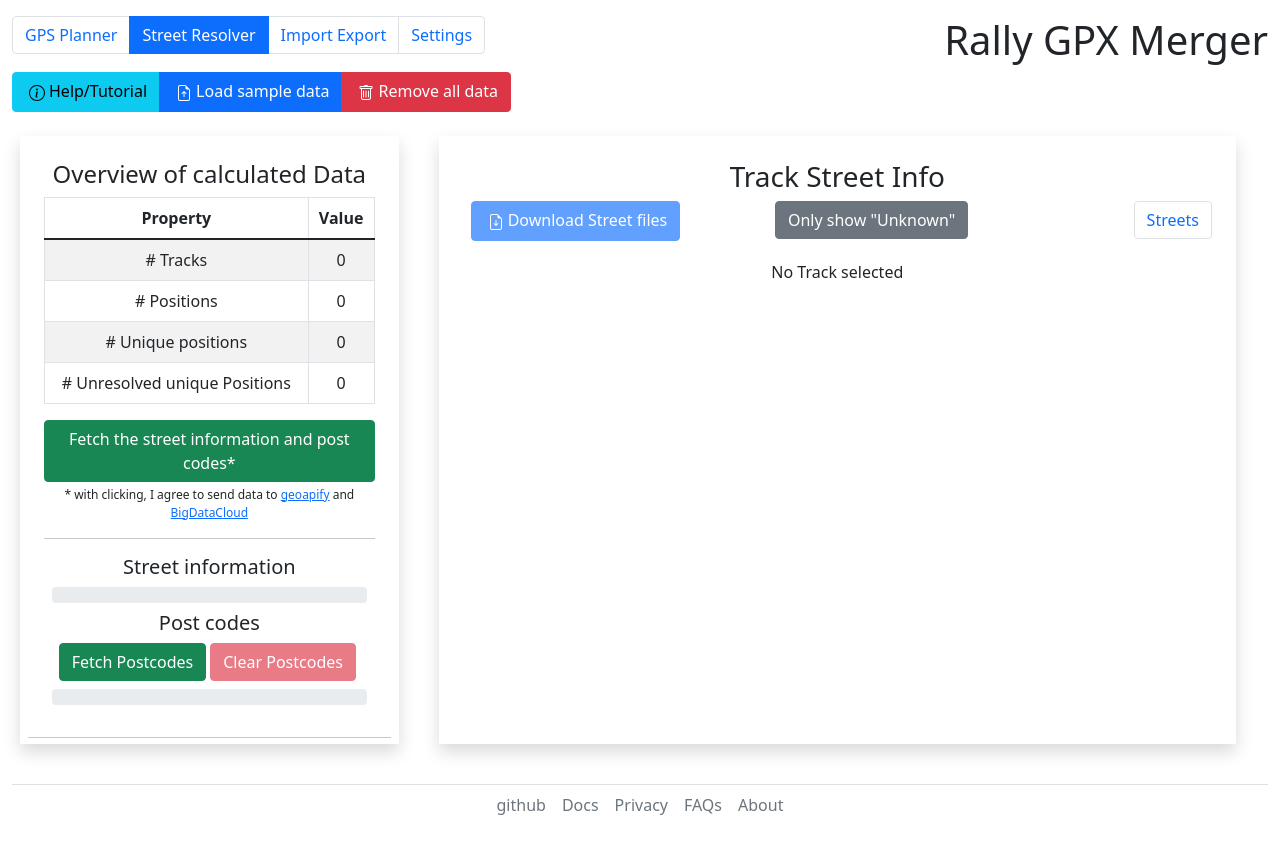
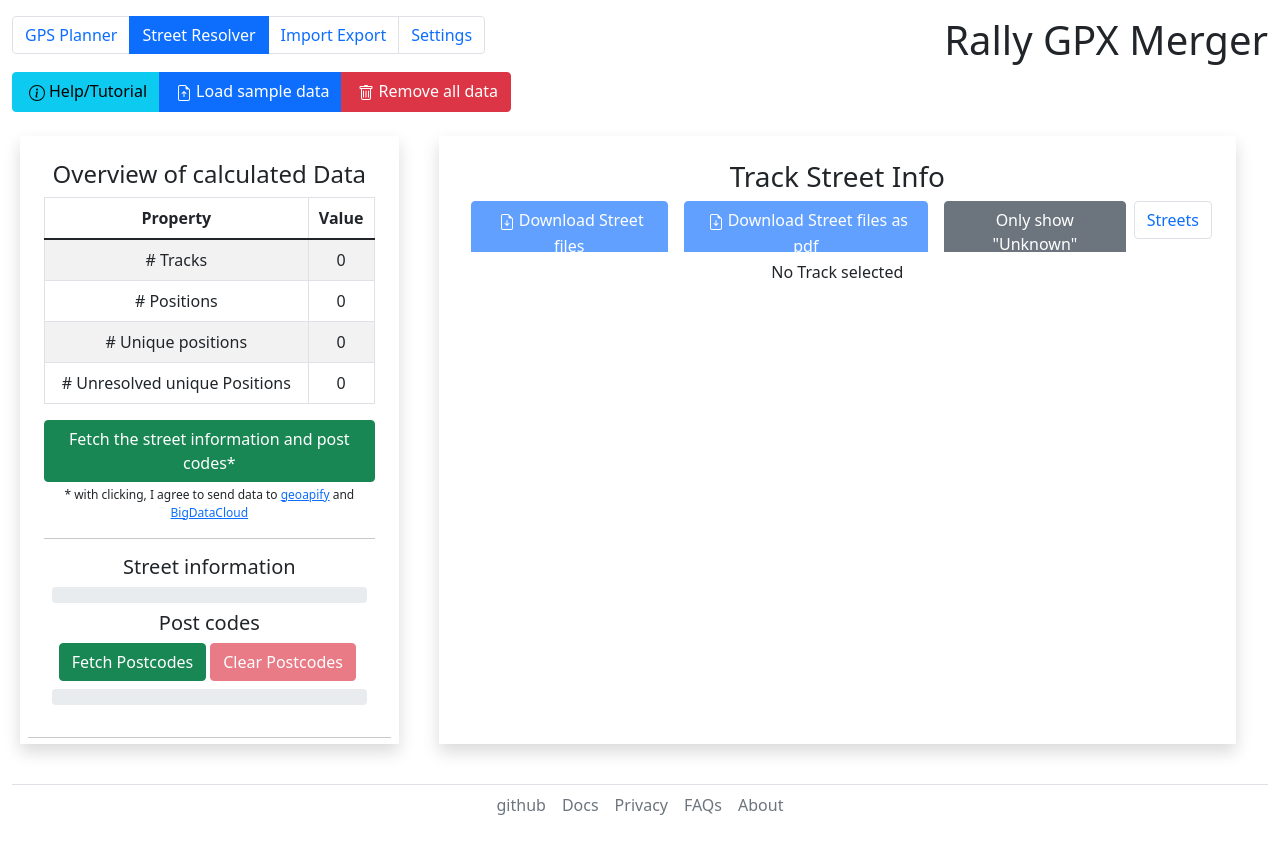
Before and after one commit to SebastianHanfland/RallyGPXMerger, a React (Vite) app in the folder website/: page / in a window 1280 px wide. Both pictures are taken after a click on the button "Street Resolver". Shown: the top 854 px of the page. Built offline with nearby package versions, Linux system fonts and the light colour scheme.

Commit message:
#97 first draft of exporting the csv as pdf

```diff
--- a/website/package.json
+++ b/website/package.json
@@ -24,6 +24,8 @@
     "geo-distance-helper": "^2.0.4",
     "gpx-builder": "^5.2.1",
     "gpxparser": "^3.0.8",
+    "jspdf": "^2.5.1",
+    "jspdf-autotable": "^3.8.1",
     "jszip": "^3.10.1",
     "leaflet": "^1.9.4",
     "lz-string": "^1.5.0",
--- /dev/null
+++ b/website/src/components/streets/StreetFilesjsPdfDownloader.tsx
@@ -0,0 +1,81 @@
+import { Button } from 'react-bootstrap';
+import { useSelector } from 'react-redux';
+import download from '../../assets/file-down.svg';
+import { BlockedStreetInfo, TrackStreetInfo } from '../../mapMatching/types.ts';
+import { getBlockedStreetInfo } from '../../mapMatching/getBlockedStreetInfo.ts';
+import { getEnrichedTrackStreetInfos } from '../../mapMatching/getEnrichedTrackStreetInfos.ts';
+
+import JsPDF from 'jspdf';
+import autoTable from 'jspdf-autotable';
+import { convertTrackInfoToCsv } from './trackCsvCreator.ts';
+
+function createPdf(trackStreets: TrackStreetInfo) {
+    const doc = new JsPDF();
+
+    // It can parse html:
+    // <table id="my-table"><!-- ... --></table>
+    //     autoTable(doc, { html: '#my-table' })
+
+    // Or use javascript directly:
+
+    const csvBody = convertTrackInfoToCsv(trackStreets);
+
+    const infoBody: string[][] = csvBody
+        .split('\n')
+        .slice(0, 6)
+        .map((row) => row.split(';'));
+
+    const streetBody: string[][] = csvBody
+        .split('\n')
+        .slice(6)
+        .map((row) => row.split(';'));
+
+    doc.text(trackStreets.name, 10, 10);
+    autoTable(doc, {
+        head: infoBody.slice(0, 1),
+        body: infoBody.slice(1),
+    });
+    autoTable(doc, {
+        head: streetBody.slice(0, 1),
+        body: streetBody.slice(1),
+    });
+
+    doc.save('table.pdf');
+}
+
+const downloadFiles = (trackStreetInfos: TrackStreetInfo[], blockedStreetInfos: BlockedStreetInfo[]) => {
+    // const zip = new JSZip();
+    // trackStreetInfos.forEach((track) => {
+    //     zip.file(`${track.name}-${track.distanceInKm.toFixed(2)}km.csv`, createCsv(convertTrackInfoToCsv(track)));
+    // });
+    createPdf(trackStreetInfos[0]);
+    // zip.file(
+    //     getLanguage() === 'de' ? `Blockierte-Straßen.csv` : `Blocked-Streets.csv`,
+    //
+    //     // createCsv(convertStreetInfoToCsv(blockedStreetInfos))
+    // );
+    // zip.generateAsync({ type: 'blob' }).then(function (content) {
+    //     FileSaver.saveAs(content, `StreetList-${new Date().toISOString()}.zip`);
+    // });
+
+    console.log(trackStreetInfos, blockedStreetInfos);
+
+    // const printer = new pdfMake({});
+
+    // printer.createPdfKitDocument(docDefinition, {}).file().;
+};
+
+export const StreetFilesJsPdfDownloader = () => {
+    const trackStreetInfos = useSelector(getEnrichedTrackStreetInfos);
+    const blockedStreetInfos = useSelector(getBlockedStreetInfo);
+    return (
+        <Button
+            onClick={() => downloadFiles(trackStreetInfos, blockedStreetInfos)}
+            disabled={trackStreetInfos.length === 0}
+            title={'Download all GPX files for the tracks'}
+        >
+            <img src={download} className="m-1" alt="download file" color={'#ffffff'} />
+            Download Street files as pdf
+        </Button>
+    );
+};
--- a/website/src/components/streets/StreetResolvedTracks.tsx
+++ b/website/src/components/streets/StreetResolvedTracks.tsx
@@ -6,6 +6,7 @@ import { StreetFilesDownloader } from './StreetFilesDownloader.tsx';
 import { getEnrichedTrackStreetInfos } from '../../mapMatching/getEnrichedTrackStreetInfos.ts';
 import { BlockedStreetInfo } from './BlockedStreetInfo.tsx';
 import { geoCodingActions, getOnlyShowUnknown } from '../../store/geoCoding.reducer.ts';
+import { StreetFilesJsPdfDownloader } from './StreetFilesjsPdfDownloader.tsx';
 
 export function StreetResolvedTracks() {
     const trackStreetInfos = useSelector(getEnrichedTrackStreetInfos);
@@ -28,6 +29,9 @@ export function StreetResolvedTracks() {
                 <div className={'d-flex justify-content-between'}>
                     <div className={'mx-2'}>
                         <StreetFilesDownloader />
+                    </div>
+                    <div className={'mx-2'}>
+                        <StreetFilesJsPdfDownloader />
                     </div>
                     <div className={'mx-2'}>
                         <Button
--- a/website/src/components/streets/trackCsvCreator.ts
+++ b/website/src/components/streets/trackCsvCreator.ts
@@ -38,7 +38,7 @@ const englishHeader = (trackInfo: TrackStreetInfo): string => {
     return `${times}${durationString}${distance}${averageSpeed}${tableHeaders}`;
 };
 
-const getHeader = (trackInfo: TrackStreetInfo): string => {
+export const getHeader = (trackInfo: TrackStreetInfo): string => {
     const language = getLanguage();
     switch (language) {
         case 'de':
```
Also changed, not shown: 1 other file (tests, documents, lock files or other folders).
